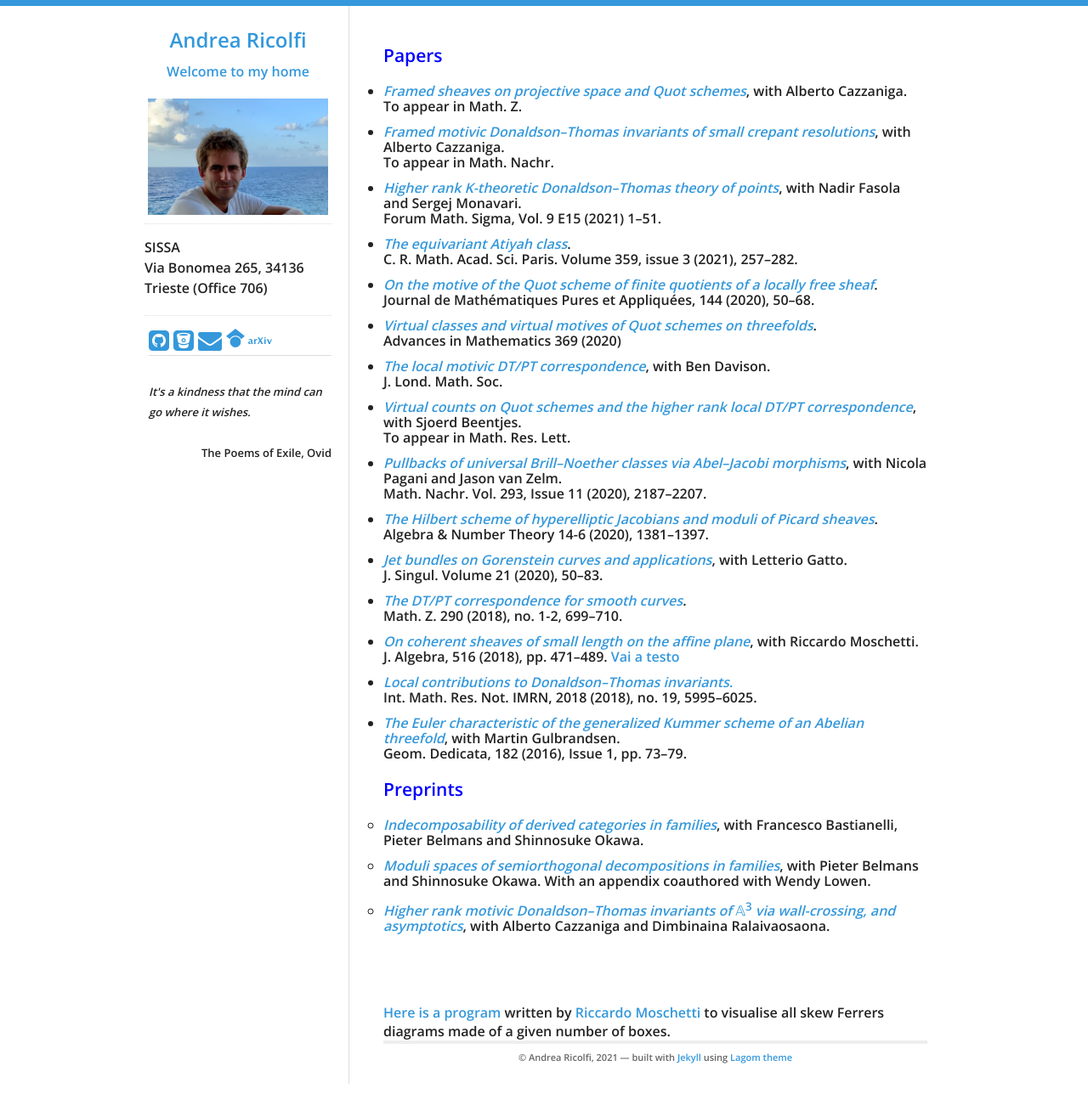
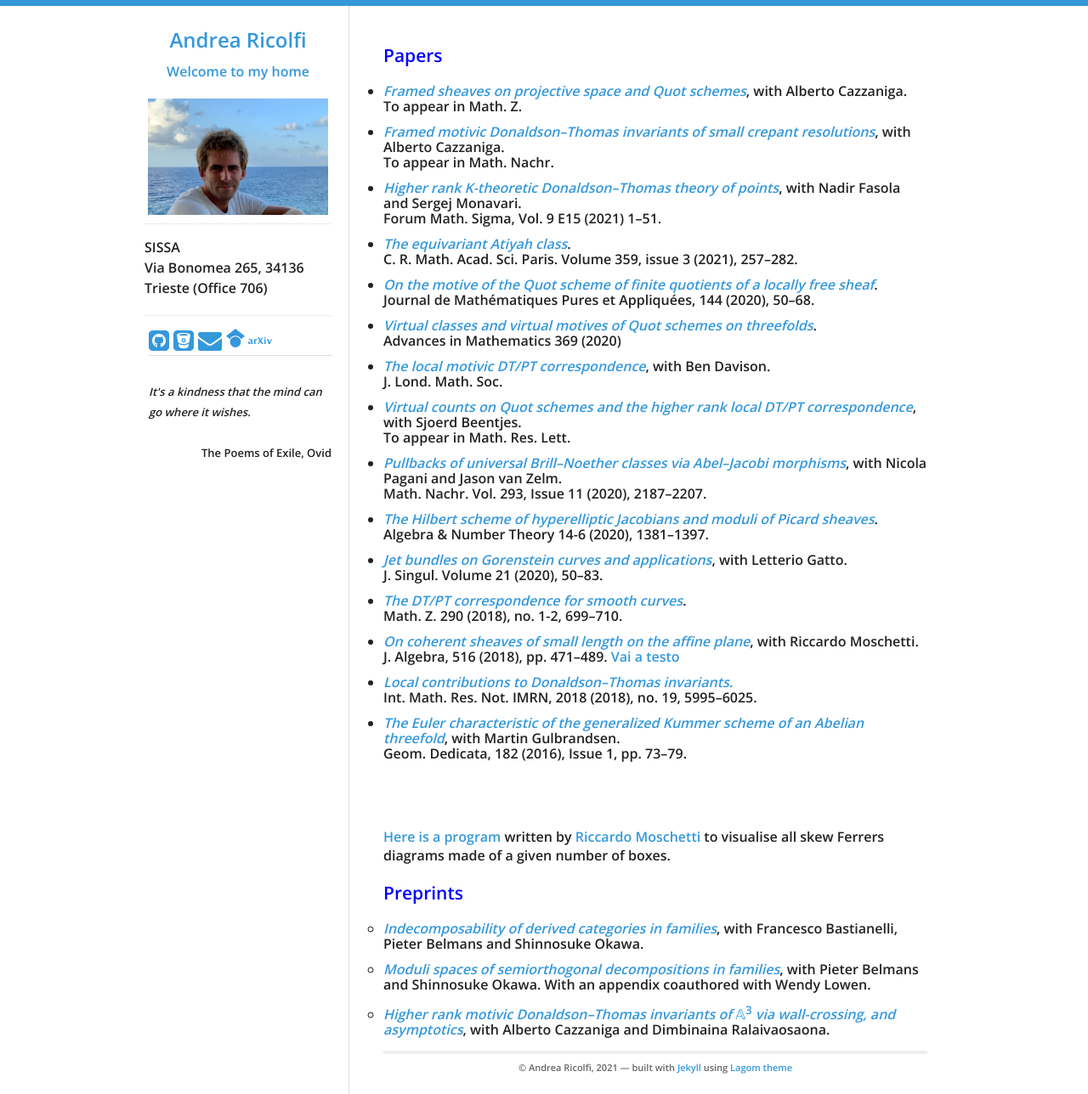
Before and after one commit to atricolfi/atricolfi.github.io, a Jekyll site: the page built from MATHEMATICS/Papers.html, in a window 1280 px wide. Shown: the whole page at 85% size. Built offline with Jekyll 4.4.1, drawn with Linux system fonts in a browser that asks for light colours; some of the changed lines change nothing that is shown.

Commit message:
Update Papers.html

```diff
--- a/MATHEMATICS/Papers.html
+++ b/MATHEMATICS/Papers.html
@@ -101,10 +101,24 @@ J. Algebra, 516 (2018), pp. 471&#8211;489. <a href="#sfd">Vai a testo</a>
 Geom. Dedicata, 182 (2016), Issue 1, pp. 73&#8211;79.
 <!--[<a href="http://link.springer.com/article/10.1007/s10711-015-0128-y">Journal</a>]-->
      </li>
+
+   <br>
+   <br>
+   <br>
+
+ <a name="sfd"> <!--<font size="2.7" color="#9B142B"> ... </font>-->
+    Here is a <a href="moduli.html">program</a> written by <a href="https://sites.google.com/site/moschettiriccardo/">Riccardo Moschetti</a>
+  to visualise all skew Ferrers diagrams made of a given number of boxes.
+   </a>
+
   </ul>
+</div>
 
 
-</div>
+
+<!--  PREPRINT  -->
+
+
 
 <div id="home">
    <h3> <p style="color:blue">Preprints</p> </h3>
@@ -131,13 +145,5 @@ Geom. Dedicata, 182 (2016), Issue 1, pp. 73&#8211;79.
 
   </ul>
 
-   <br>
-   <br>
-   <br>
-
- <a name="sfd"> <!--<font size="2.7" color="#9B142B"> ... </font>-->
-    Here is a <a href="moduli.html">program</a> written by <a href="https://sites.google.com/site/moschettiriccardo/">Riccardo Moschetti</a>
-  to visualise all skew Ferrers diagrams made of a given number of boxes.
-   </a>
 
 </div>
```
